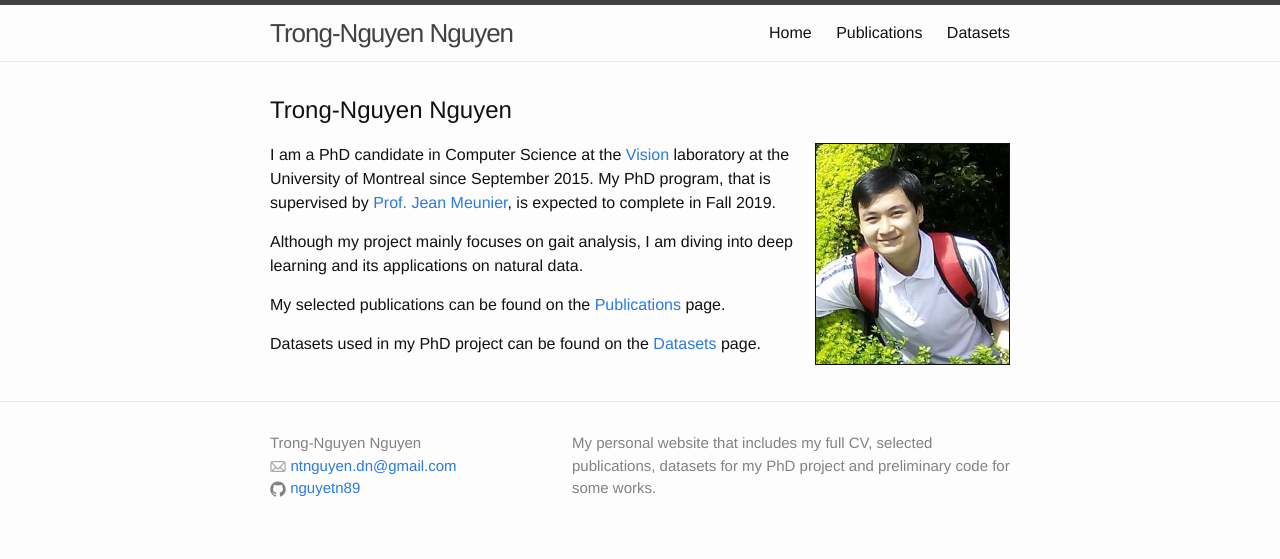
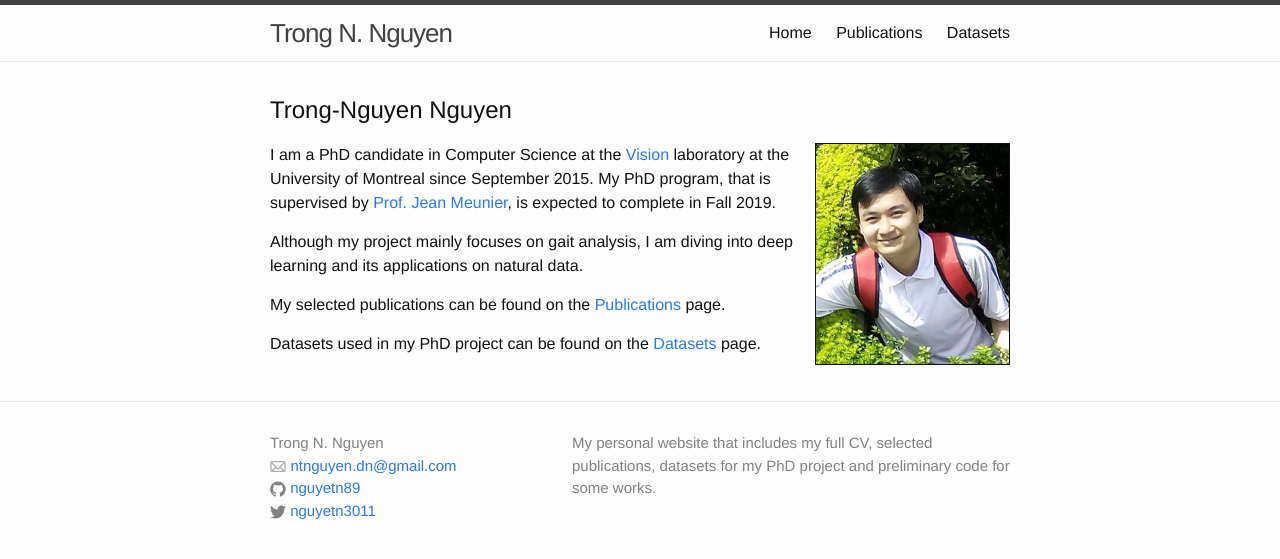
Before and after one commit to nguyetn89/nguyetn89.github.io, a Jekyll site: the page built from index.md, in a window 1280 px wide. Shown: the top 559 px of the page. Built offline with Jekyll 4.4.1, drawn with Linux system fonts in a browser that asks for light colours.

Commit message:
Update _config.yml

```diff
--- a/_config.yml
+++ b/_config.yml
@@ -13,7 +13,7 @@
 # you will see them accessed via {{ site.title }}, {{ site.email }}, and so on.
 # You can create any custom variable you would like, and they will be accessible
 # in the templates via {{ site.myvariable }}.
-title: Trong-Nguyen Nguyen
+title: Trong N. Nguyen
 email: ntnguyen.dn@gmail.com
 description: > # this means to ignore newlines until "baseurl:"
   My personal website that includes my full CV, selected publications, datasets for my PhD project and preliminary code for some works.
@@ -22,8 +22,8 @@ url: "http://www-etud.iro.umontreal.ca/~nguyetn" # the base hostname & protocol
 github_username:  nguyetn89
 
 
-author: Trong-Nguyen Nguyen
-linkedin: nguyetn3011
+author: Trong N. Nguyen
+linkedin_username: nguyetn3011
 
 # Build settings
 markdown: kramdown
```
